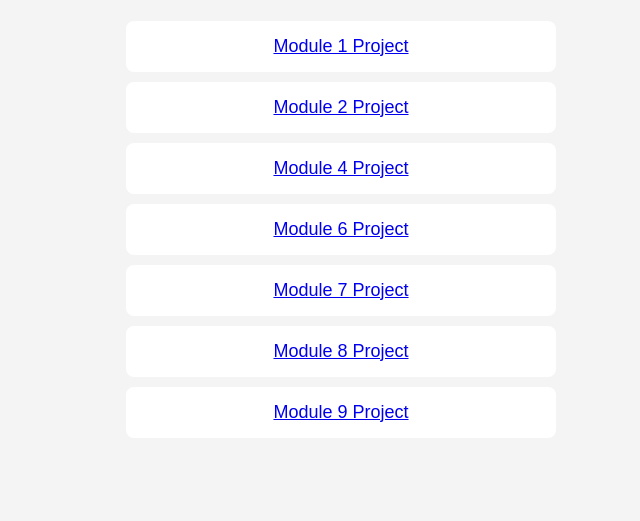
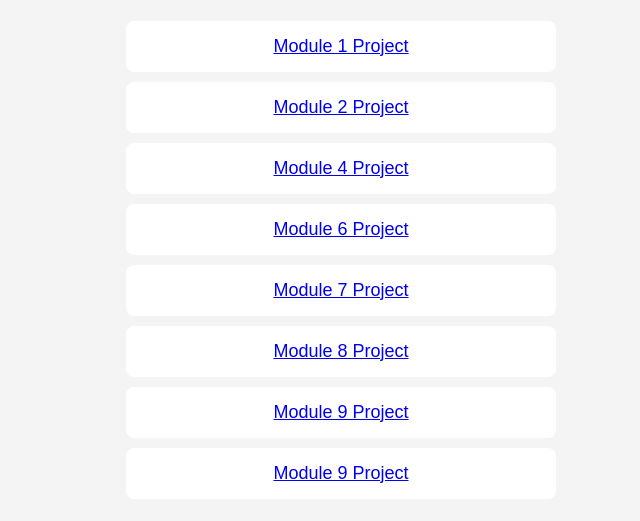
Before and after one commit to sugar-studios/cis166aa-firebase-project, a plain HTML site: page public/index.html in a window 1280 px wide. Shown: the part 219-740 px from the top of the page, without its empty margins (319-959 px from the left). Drawn offline with Linux system fonts and the light colour scheme.

```diff
--- a/public/index.html
+++ b/public/index.html
@@ -20,6 +20,7 @@
             <li><a href="projects/Project5/index.html">Module 7 Project</a></li>
             <li><a href="projects/Project6/index.html">Module 8 Project</a></li>
             <li><a href="projects/Project7/index.html">Module 9 Project</a></li>
+            <li><a href="https://codepen.io/sugar-studios/pen/emYdpGE">Module 9 Project</a></li>
         </ul>
     </main>
 </body>
```
